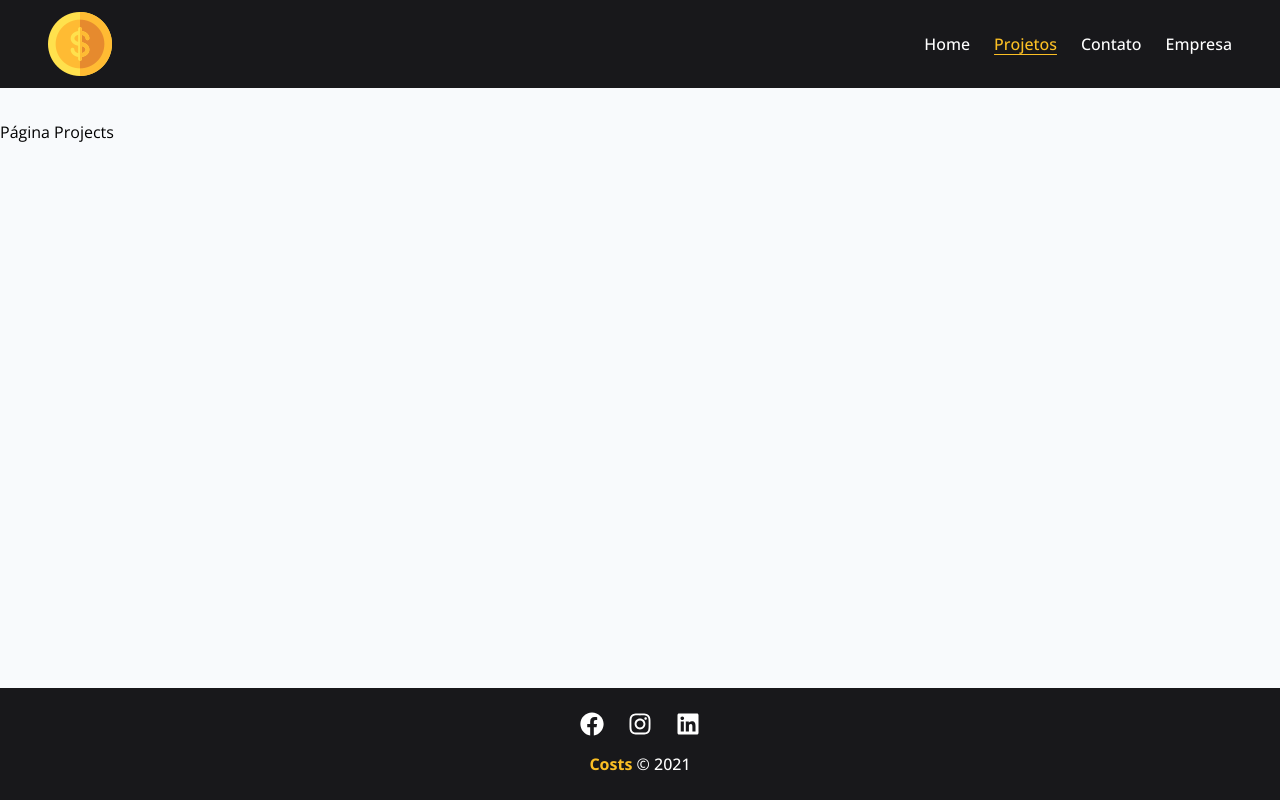
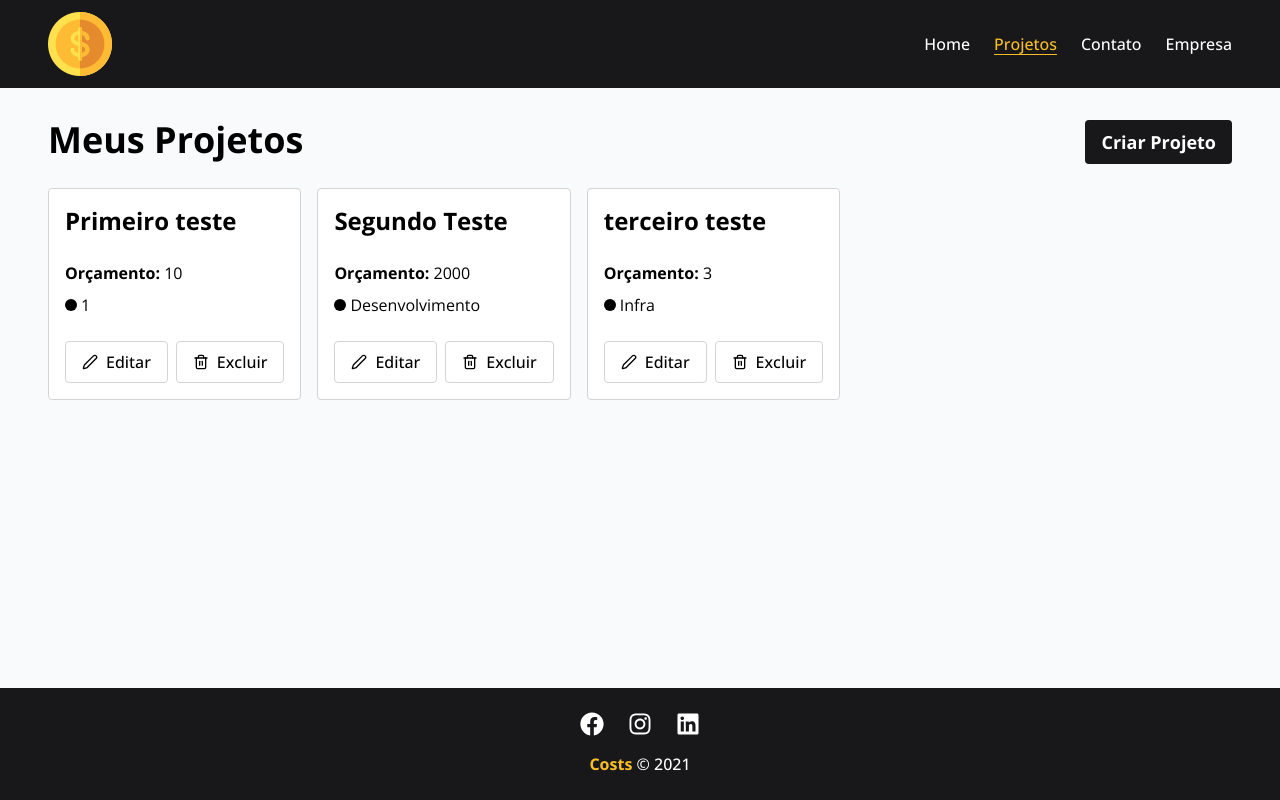
Before and after one commit to kaycso/gerenciar-projetos, a React (Vite) app: page /projects in a window 1280 px wide. Built offline with nearby package versions, Linux system fonts and the light colour scheme; data requests are answered from the project's data file.

Commit message:
feat: implement Projects page and ProjectCard component

```diff
--- /dev/null
+++ b/src/components/ProjectCard.jsx
@@ -0,0 +1,39 @@
+import PropTypes from "prop-types";
+// import { FaCircle } from "react-icons/fa";
+import { LuPen, LuTrash2 } from "react-icons/lu";
+import { FaCircle } from "react-icons/fa6";
+
+const ProjectCard = ({ name, budget, category }) => {
+  return (
+    <div className="flex flex-col gap-6 rounded border border-zinc-300 bg-white p-4 transition hover:shadow-md">
+      <h2 className="text-2xl font-bold">{name}</h2>
+      <div className="flex flex-col gap-2">
+        <p>
+          <span className="font-bold">Orçamento:</span> {budget}
+        </p>
+        <div className="flex items-center gap-1">
+          <FaCircle size={12} />
+          <p className="font">{category}</p>
+        </div>
+      </div>
+      <div className="flex gap-2">
+        <button className="flex items-center gap-2 rounded border border-zinc-300 bg-white px-4 py-2 font-medium duration-300 hover:bg-zinc-900 hover:text-amber-400">
+          <LuPen />
+          Editar
+        </button>
+        <button className="flex items-center gap-2 rounded border border-zinc-300 bg-white px-4 py-2 font-medium duration-300 hover:bg-zinc-900 hover:text-amber-400">
+          <LuTrash2 />
+          Excluir
+        </button>
+      </div>
+    </div>
+  );
+};
+
+ProjectCard.propTypes = {
+  name: PropTypes.string,
+  budget: PropTypes.number,
+  category: PropTypes.string,
+};
+
+export default ProjectCard;
--- a/src/pages/Projects.jsx
+++ b/src/pages/Projects.jsx
@@ -1,5 +1,43 @@
+import { useEffect, useState } from "react";
+import ProjectCard from "../components/ProjectCard";
+import Button from "../components/ui/Button";
+import { Link } from "react-router";
+
 const Projects = () => {
-  return <h1>Página Projects</h1>;
+  const [projects, setProjects] = useState([]);
+
+  useEffect(() => {
+    fetch("http://localhost:5000/projects", {
+      method: "GET",
+      headers: {
+        "Content-Type": "application/json",
+      },
+    })
+      .then((resp) => resp.json())
+      .then((data) => setProjects(data))
+      .catch((err) => console.log(err));
+  }, []);
+
+  return (
+    <section className="mx-12 flex flex-col gap-6">
+      <div className="flex justify-between">
+        <h1 className="text-4xl font-bold">Meus Projetos</h1>
+        <Link to="/newproject">
+          <Button>Criar Projeto</Button>
+        </Link>
+      </div>
+      <div className="flex flex-wrap gap-4 rounded">
+        {projects.map((project) => (
+          <ProjectCard
+            key={project.id}
+            name={project.name}
+            budget={project.budget}
+            category={project.category}
+          />
+        ))}
+      </div>
+    </section>
+  );
 };
 
 export default Projects;
```
